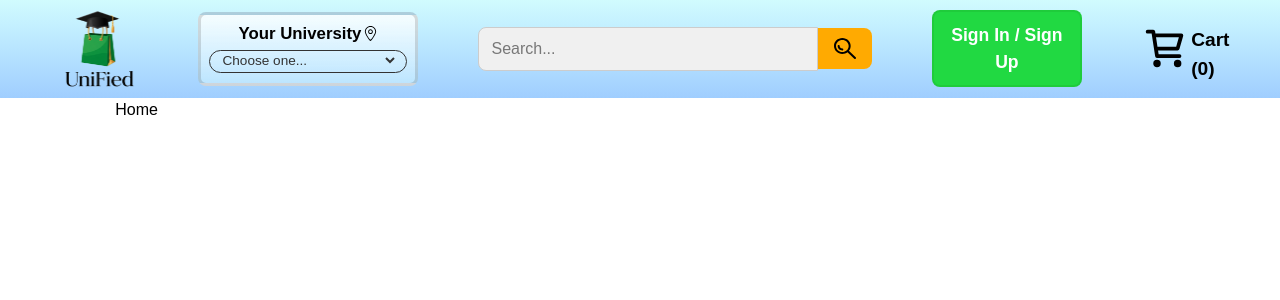
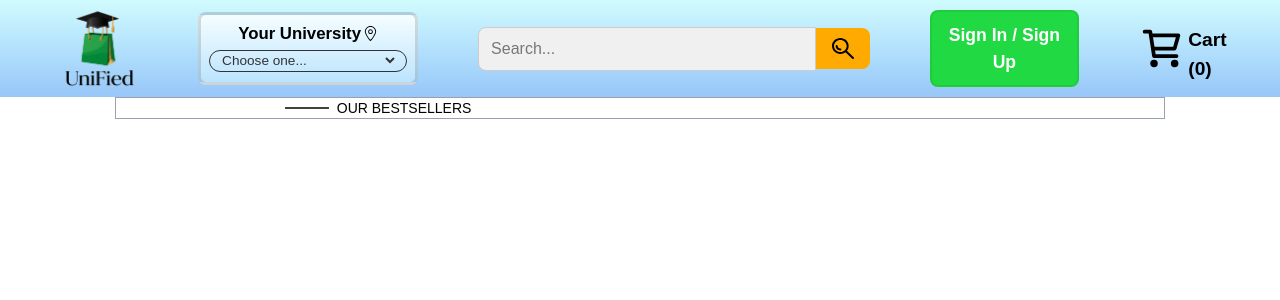
Before and after one commit to ajamidar/UniFied, a React (Vite) app in the folder frontend/: page / in a window 1280 px wide. Shown: the top 300 px of the page. Built offline with nearby package versions, Linux system fonts and the light colour scheme.

Commit message:
lots of changes
Some navbar logic applied;

```diff
--- a/frontend/src/App.jsx
+++ b/frontend/src/App.jsx
@@ -9,6 +9,7 @@ import Login from "./pages/Login"
 import PlaceOrder from "./pages/PlaceOrder"
 import Orders from "./pages/Orders"
 import NavBar from "./components/NavBar"
+import UniHome from "./pages/UniHome"
 
 function App() {
 
@@ -18,6 +19,7 @@ function App() {
       <div className="px-4 sm:px-[5vw] md:px-[7vw] lg:px-[9vw]">
         <Routes>
           <Route path="/" element={<Home />} />
+          <Route path="/:selectedUni" element={<UniHome />} />
           <Route path="/collection" element={<Collection />} />
           <Route path="/about" element={<About />} />
           <Route path="/contact" element={<Contact />} />
--- /dev/null
+++ b/frontend/src/components/Hero.jsx
@@ -0,0 +1,22 @@
+import React from 'react'
+
+const Hero = () => {
+  return (
+    <>
+    <div className='flex flex-col sm:flex-row border border-gray-400'>
+        {/*Hero Left Side*/}
+        <div className='w-full sm:w-1/2 flex items-center justify-center py-10 sm:py-0'>
+            <div className='text-[#414141]]'>
+                <div className='flex items-center gap-2'>
+                    <p className='w-8 md:w-11 h-[2px] bg-[#414141]'></p>
+                    <p className='font-medium text-sm md:text'>OUR BESTSELLERS</p>
+
+                </div>
+            </div>
+        </div>
+    </div>
+    </>
+  )
+}
+
+export default Hero
--- a/frontend/src/components/NavBar.jsx
+++ b/frontend/src/components/NavBar.jsx
@@ -6,6 +6,15 @@ import { tempUniData } from '../assets/constants'
 const NavBar = () => {
   const [selectedUni, setSelectedUni] = useState('');
   const [searchValue, setSearchValue] = useState('');
+  const [isVisible, setIsVisible] = useState(false);
+
+  const toggleVisibility = () => {
+    setIsVisible(!isVisible);
+  };
+
+  const resetSelectedUni = () => {
+    setSelectedUni('');
+  };
 
   const handleSearch = () => {
     alert(searchValue); // Or use the value however you want
@@ -39,6 +48,11 @@ const NavBar = () => {
                     ))}
                 </select>
               </div>
+              { selectedUni != '' &&
+              <NavLink to={`/${selectedUni}`}>
+                    <button onClick={resetSelectedUni} className={`px-2.5 py-2 text-[0.8rem] text-white font-bold  rounded-4xl bg-[#0077ff] cursor-pointer transition`}>Your Uni's Products...</button>
+              </NavLink>
+              }
             </div>
             <div className='searchbar w-3/8 flex flex-row items-center justify-between  rounded-lg
                             max-sm:w-full  max-sm:order-2'>
@@ -66,9 +80,12 @@ const NavBar = () => {
                   </NavLink>
                 </div>
                 <div className='cart scale-up order-2 max-sm:order-1'>
-                  <NavLink to='/cart' className='flex flex-row items-center justify-center gap-1 max-sm:gap-0'>
+                  <NavLink to='/cart' className='flex flex-col items-center justify-center'>
+                    <div className='flex flex-row items-center justify-center gap-1 max-sm:gap-0'>
                       <img src='/cart.svg' width={45} height={45} alt='Basket' className='max-sm:size-[20px]'/>
-                      <p className='text-[1.2rem] font-bold pt-3 max-sm:text-[0.55rem] max-sm:pb-0.5'>Cart ({num})</p>
+                      <p className='text-[1.2rem] font-bold pt-3 max-sm:text-[0.55rem] max-sm:pb-0.5 pr-1'>Cart ({num})</p>
+                    </div>
+                    <hr className='w-4/4 border-none h-[1.5px] bg-gray-700 hidden'/>
                   </NavLink>
                 </div>
               </div>
--- a/frontend/src/index.css
+++ b/frontend/src/index.css
@@ -6,7 +6,7 @@
 }
 
 .navbar-box{
-    @apply pr-[3vw] py-[1vh] pl-[4vw] flex max-sm:flex-col max-sm:gap-2 md:flex-col lg:flex-row bg-gradient-to-b from-[#b1f9fd98] to-[#429dfe81] w-full h-1/12 items-center gap-15;
+    @apply pr-[3vw] py-[1vh] pl-[4vw] flex max-sm:flex-col max-sm:gap-2 md:flex-col lg:flex-row bg-gradient-to-b from-[#b1f9fd98] to-[#69adf6b1] w-full h-1/12 items-center gap-15;
 }
 
 .scale-up{
@@ -16,3 +16,7 @@
 .scale-up:hover{
     transform: scale(1.02);
 }
+
+a.active hr{
+    display: block;
+}
--- a/frontend/src/pages/Home.jsx
+++ b/frontend/src/pages/Home.jsx
@@ -1,8 +1,9 @@
 import React from 'react'
+import Hero from '../components/Hero'
 
 const Home = () => {
   return (
-    <div>Home</div>
+    <div><Hero /></div>
   )
 }
 
--- /dev/null
+++ b/frontend/src/pages/UniHome.jsx
@@ -0,0 +1,14 @@
+import React from 'react'
+import { useParams } from 'react-router-dom'
+
+const UniHome = () => {
+    const {selectedUni} = useParams();
+
+  return (
+    <>
+    <h1 className='font-extrabold'>{selectedUni}'s Bestsellers</h1>
+    </>
+  )
+}
+
+export default UniHome
```
